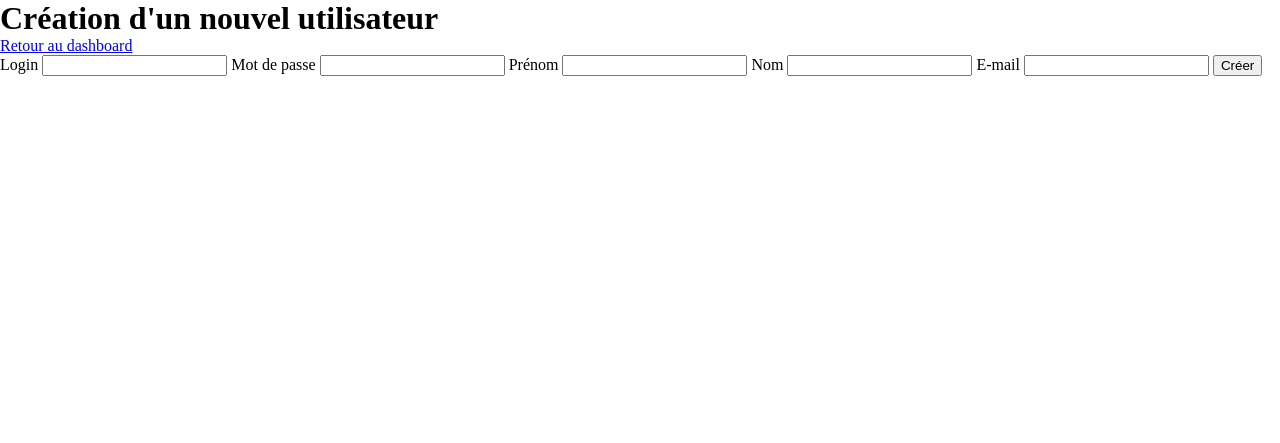
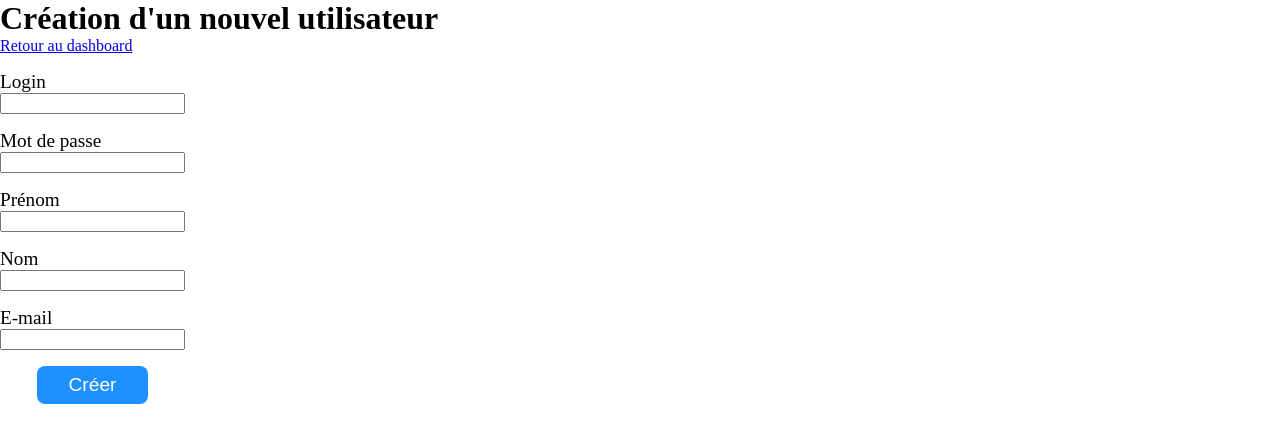
Before and after one commit to K0ola/ENT, a PHP site: page /src/pages/gestion_comptes.php in a window 1280 px wide. Shown: the top 443 px of the page. Run offline with PHP 8.4, Linux system fonts and the light colour scheme; the visitor is signed in with stand-in values (Sample User, id 1).

Commit message:
:rocket:
Ajout de la partie gestion de comptes
- possibilité d'ajouter des utilisateurs

```diff
--- a/src/pages/gestion_comptes.php
+++ b/src/pages/gestion_comptes.php
@@ -4,7 +4,7 @@
     <meta charset="UTF-8">
     <meta name="viewport" content="width=device-width, initial-scale=1.0">
     <link rel="stylesheet" href="./src/styles/root.css">
-    <link rel="stylesheet" href="./src/styles/panel_admin.css">
+    <link rel="stylesheet" href="../styles/panel_admin.css">
     <title>Gestionnaire de comptes</title>
 </head>
 <?php
@@ -18,13 +18,19 @@ if ($_SERVER["REQUEST_METHOD"] == "POST") {
     $password = password_hash($_POST['password'], PASSWORD_DEFAULT);
     $email = $_POST['email'];
 
+    $stmt = $db->prepare("SELECT * FROM utilisateurs WHERE login = ?");
+    $stmt->execute([$login]);
+    if ($stmt->rowCount() > 0) {
+        echo "Erreur : cet utilisateur existe déjà";
+    } else {
         try {
             $sql = "INSERT INTO utilisateurs (prenom_utilisateur, nom_utilisateur, login, mot_de_passe, mail_utilisateur) VALUES (?, ?, ?, ?, ?)";
             $stmt = $db->prepare($sql);
             $stmt->execute([$prenom, $nom, $login, $password, $email]);
-        echo "Nouvel enregistrement créé avec succès";
+            echo "Nouvel utilisateur créé avec succès";
         } catch (PDOException $e) {
             echo "Erreur : " . $e->getMessage();
+        }
     }
 }
 ?>
@@ -32,7 +38,6 @@ if ($_SERVER["REQUEST_METHOD"] == "POST") {
 <body>
     <h1>Création d'un nouvel utilisateur</h1>
     <a href="../../index.php">Retour au dashboard</a>
-
     <form action="gestion_comptes.php" method="post">
         <label for="login">Login</label>
         <input type="text" name="login" id="login" required>
--- a/src/pages/panel_admin.php
+++ b/src/pages/panel_admin.php
@@ -3,6 +3,8 @@
 <head>
     <meta charset="UTF-8">
     <meta name="viewport" content="width=device-width, initial-scale=1.0">
+    <link rel="stylesheet" href="./src/styles/panel_admin.css">
+    <link rel="stylesheet" href="./src/styles/root.css">
     <title>Panel Administration</title>
 </head>
 <?php
--- /dev/null
+++ b/src/styles/panel_admin.css
@@ -0,0 +1,24 @@
+form {
+  width: fit-content;
+  display: flex;
+  flex-direction: column;
+  justify-content: center;
+}
+form label {
+  font-size: 1.2rem;
+  margin: 1rem 0 0 0;
+}
+form input[type=submit] {
+  width: 60%;
+  padding: 0.5rem;
+  border-radius: 0.5rem;
+  border: none;
+  background-color: #1e90ff;
+  color: white;
+  font-size: 1.2rem;
+  cursor: pointer;
+  margin: auto;
+  margin-top: 1rem;
+}
+
+/*# sourceMappingURL=panel_admin.css.map */
--- /dev/null
+++ b/src/styles/panel_admin.scss
@@ -0,0 +1,24 @@
+form{
+    width: fit-content;
+    display: flex;
+    flex-direction: column;
+    justify-content: center;
+
+    label{
+        font-size: 1.2rem;
+        margin: 1rem 0 0 0;
+    }
+
+    input[type='submit']{
+        width: 60%;
+        padding: 0.5rem;
+        border-radius: 0.5rem;
+        border: none;
+        background-color: #1e90ff;
+        color: white;
+        font-size: 1.2rem;
+        cursor: pointer;
+        margin: auto;
+        margin-top: 1rem;
+    }
+}
```
Also changed, not shown: 1 other file. Lines whose indentation alone changed are shown as unchanged.
